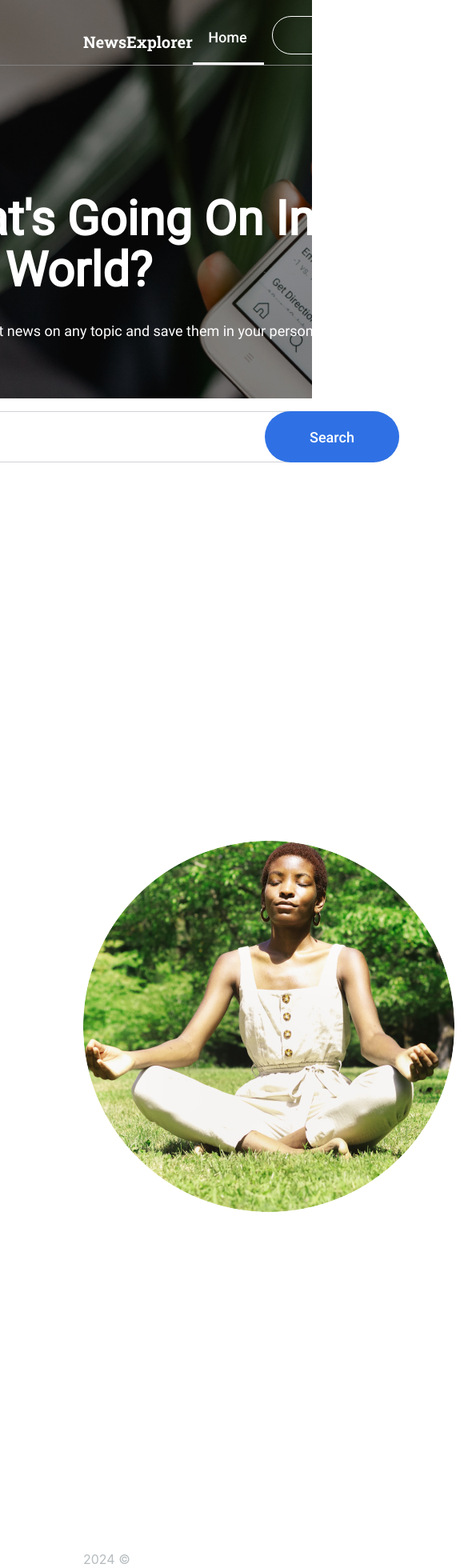
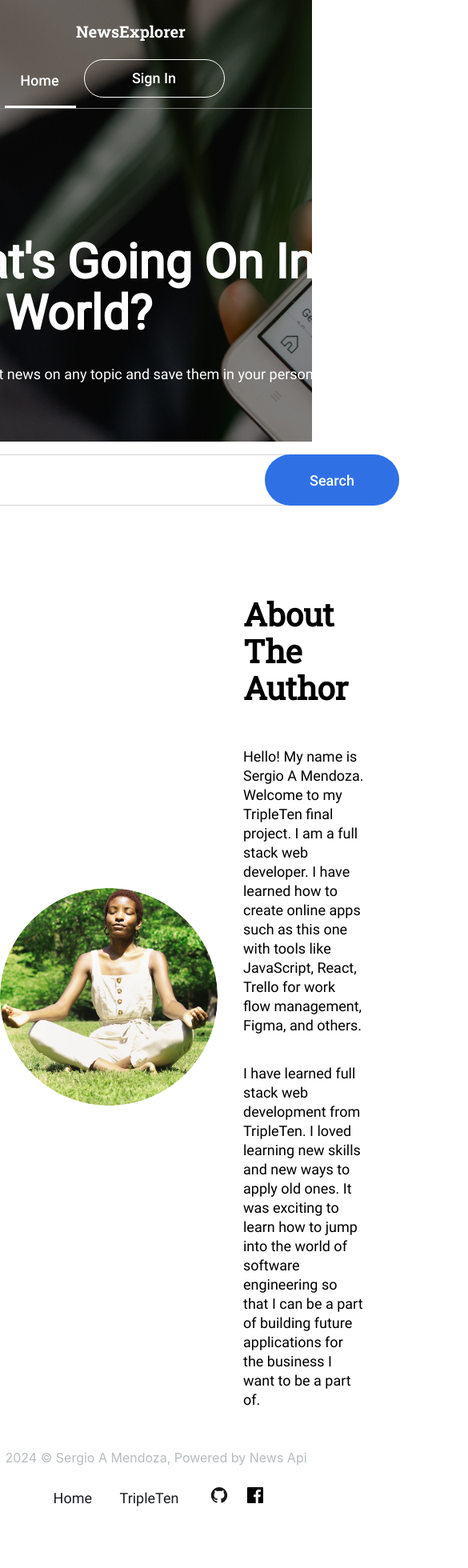
Before and after one commit to MrSurge87/Final_Project-Frontend, a React (Create React App) app: page / in a window 390 px wide. Shown: the top 1960 px of the page at 80% size, 585 px wide, since content can reach past the window. After the commit the page ends 1900 px from the top, so only its background shows below. Built offline with nearby package versions, Linux system fonts and the light colour scheme.

Commit message:
updated About section to work with tablet reslution

```diff
--- a/src/components/About/About.css
+++ b/src/components/About/About.css
@@ -23,6 +23,9 @@
   margin-left: 56px;
   margin-bottom: 13px;
   max-width: 600px;
+  font-family: "Roboto400", sans-serif;
+  font-size: 18px;
+  line-height: 24px;
 }
 
 .about__text-author {
@@ -42,3 +45,31 @@
   font-family: "RobotoSlab400";
   src: local("RobotoSlab400"), url(../../vendor/Fonts/roboto-slab-400-regular.woff);
 }
+
+@media screen and (max-width: 770px) {
+
+  .about__container {
+    margin-left: auto;
+    margin-right: auto;
+  }
+
+  .about__image {
+    margin-right: 32px;
+    width: 272px;
+    height: 272px;
+  }
+
+  .about__text {
+    margin: 0;
+    width: 424px;
+
+  }
+
+}
+
+@media screen and (max-width: 440px) {
+  .about__image {
+    max-width: calc(100% - 10%);
+    max-height: calc(100% - 10%);
+  }
+}
--- a/src/components/Footer/Footer.css
+++ b/src/components/Footer/Footer.css
@@ -72,3 +72,18 @@
     font-family: "Roboto400";
     src: local("Roboto400"), url(../../vendor/Fonts/roboto-400-regular.woff);
 }
+
+@media screen and (max-width: 410px) {
+    .footer {
+        flex-direction: column;
+    }
+
+    .footer__text {
+        margin-left: 0;
+    }
+
+    .footer__links {
+        margin-right: 0;
+        margin-bottom: 15px;
+    }
+}
--- a/src/components/Header/Header.css
+++ b/src/components/Header/Header.css
@@ -144,3 +144,31 @@
   font-family: "Roboto700";
   src: local("Roboto700"), url(../../vendor/Fonts/roboto-700.woff);
 }
+
+@media screen and (max-width: 700px) {
+  .header__title {
+    font-size: 30px;
+  }
+}
+
+@media screen and (max-width: 550px) {
+  .header {
+    flex-direction: column;
+    margin: 0;
+    padding: 0;
+    height: 100%;
+  }
+
+  .header__buttons {
+    margin-left: auto;
+    margin-right: auto;
+    padding: 0;
+  }
+
+  .header__title {
+    margin-left: 0px;
+    margin-right: 0px;
+  }
+
+
+}
```
